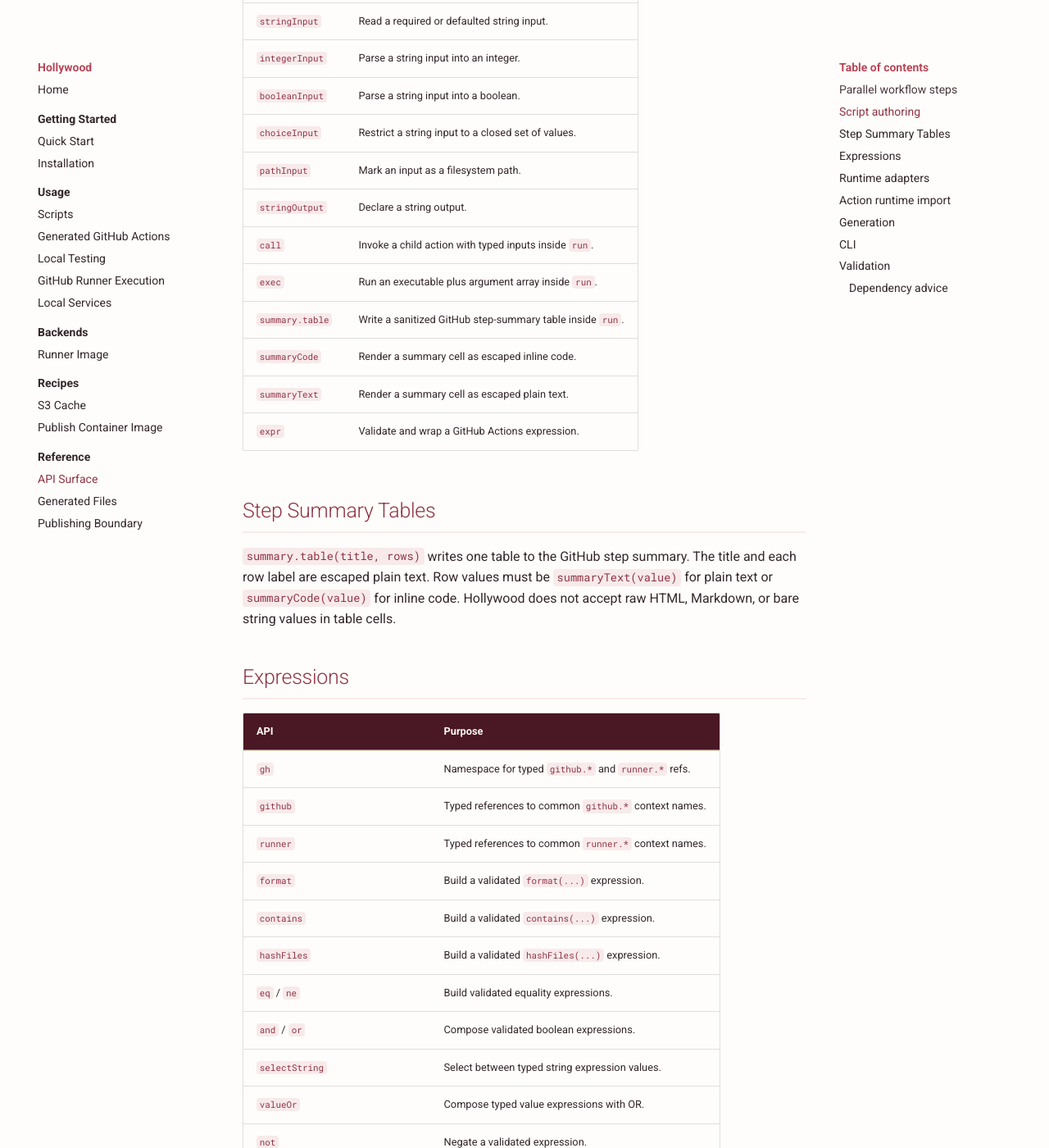
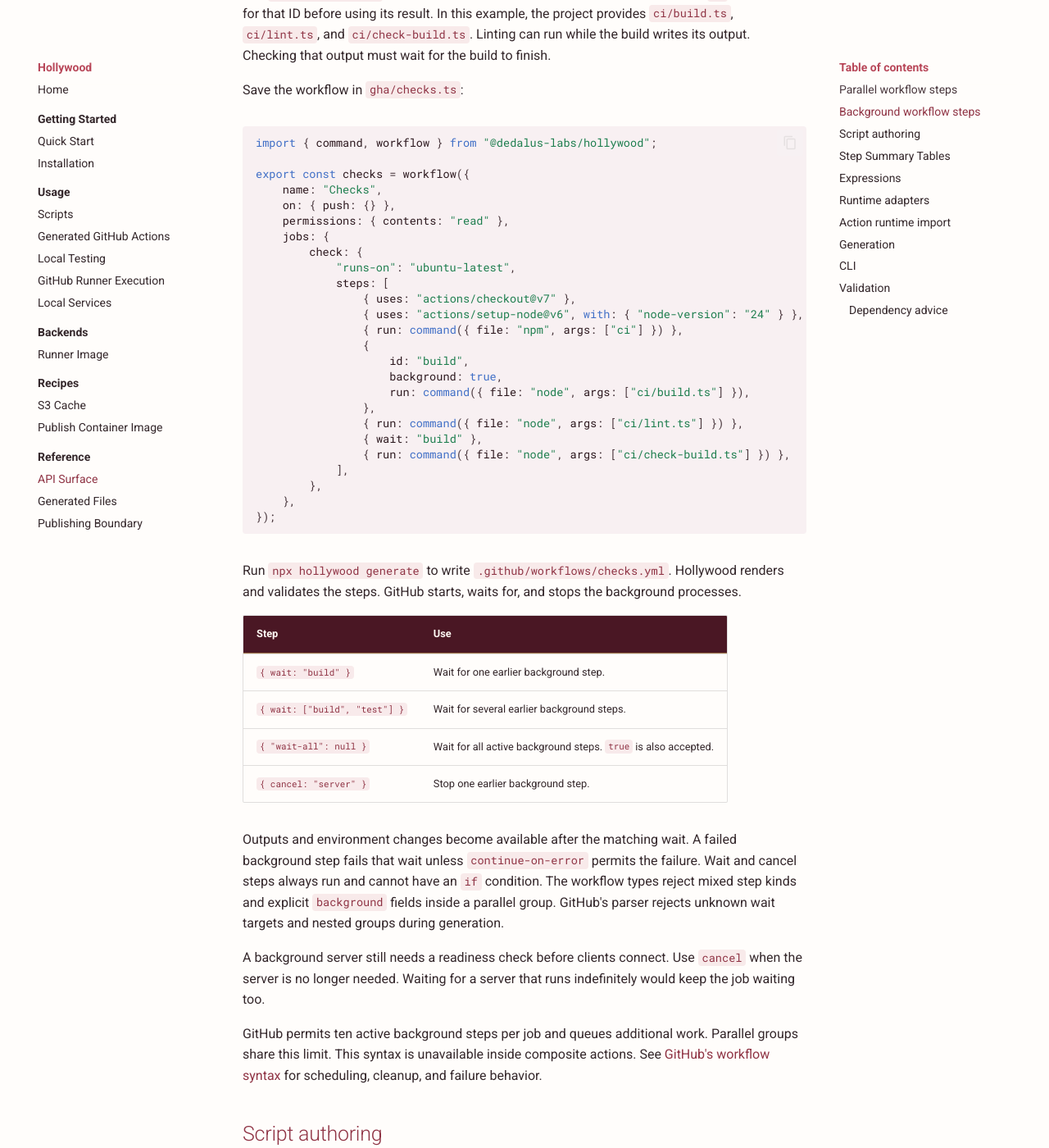
Before and after one commit to dedalus-labs/hollywood, an MkDocs documentation site: the page built from docs/reference/api.md, in a window 1280 px wide and 1400 px high, scrolled down 1106 px. Shown: the whole window at 82% size. Built offline with MkDocs 1.6.1 and Material for MkDocs 9.7.7, drawn with Linux system fonts in a browser that asks for light colours; comment, search, counter and statistics services are not loaded; some of the changed text lies outside the part shown.

Commit message:
docs(workflow): explain native step synchronization
Signed-off-by: windsornguyen <win@dedaluslabs.ai>

````diff
--- a/docs/reference/api.md
+++ b/docs/reference/api.md
@@ -24,6 +24,9 @@ const checks = {
 } satisfies GitHubParallelStep;
 ```
 
+Place `checks` in a job's `steps` array after checkout and dependency setup.
+Both commands run on the same runner, so they share its CPU, memory, and files.
+
 The author must establish independence, including shared files and environment
 changes. Hollywood does not infer it or remove declared `needs` edges. A group
 cannot also have `run`, `uses`, or `if`, and groups cannot be nested.
@@ -34,6 +37,71 @@ defines scheduling and the concurrency limit. Native parallel-step support must
 be enabled in GitHub. Older workflow linters may reject the syntax. The
 repository's pinned Actionlint 1.7.12 does, so its own validation
 workflow keeps its existing step order.
+
+## Background workflow steps
+
+Use `background: true` when a command should overlap later steps. Give it an
+`id`, then wait for that ID before using its result. In this example, the
+project provides `ci/build.ts`, `ci/lint.ts`, and `ci/check-build.ts`.
+Linting can run while the build writes its output. Checking that output must
+wait for the build to finish.
+
+Save the workflow in `gha/checks.ts`:
+
+```typescript
+import { command, workflow } from "@dedalus-labs/hollywood";
+
+export const checks = workflow({
+	name: "Checks",
+	on: { push: {} },
+	permissions: { contents: "read" },
+	jobs: {
+		check: {
+			"runs-on": "ubuntu-latest",
+			steps: [
+				{ uses: "actions/checkout@v7" },
+				{ uses: "actions/setup-node@v6", with: { "node-version": "24" } },
+				{ run: command({ file: "npm", args: ["ci"] }) },
+				{
+					id: "build",
+					background: true,
+					run: command({ file: "node", args: ["ci/build.ts"] }),
+				},
+				{ run: command({ file: "node", args: ["ci/lint.ts"] }) },
+				{ wait: "build" },
+				{ run: command({ file: "node", args: ["ci/check-build.ts"] }) },
+			],
+		},
+	},
+});
+```
+
+Run `npx hollywood generate` to write `.github/workflows/checks.yml`.
+Hollywood renders and validates the steps. GitHub starts, waits for, and stops
+the background processes.
+
+| Step                          | Use                                                            |
+| ----------------------------- | -------------------------------------------------------------- |
+| `{ wait: "build" }`           | Wait for one earlier background step.                          |
+| `{ wait: ["build", "test"] }` | Wait for several earlier background steps.                     |
+| `{ "wait-all": null }`        | Wait for all active background steps. `true` is also accepted. |
+| `{ cancel: "server" }`        | Stop one earlier background step.                              |
+
+Outputs and environment changes become available after the matching wait.
+A failed background step fails that wait unless `continue-on-error` permits
+the failure. Wait and cancel steps always run and cannot have an `if` condition.
+The workflow types reject mixed step kinds and explicit `background` fields
+inside a parallel group. GitHub's parser rejects unknown wait targets and
+nested groups during generation.
+
+A background server still needs a readiness check before clients connect.
+Use `cancel` when the server is no longer needed. Waiting for a server that
+runs indefinitely would keep the job waiting too.
+
+GitHub permits ten active background steps per job and queues additional work.
+Parallel groups share this limit. This syntax is unavailable inside composite
+actions. See [GitHub's workflow syntax](https://docs.github.com/en/actions/reference/workflows-and-actions/workflow-syntax#jobsjob_idstepsbackground)
+for scheduling, cleanup, and failure behavior.
 
 ## Script authoring
 
````
Also changed, not shown: README.md (+9 -15 lines).
